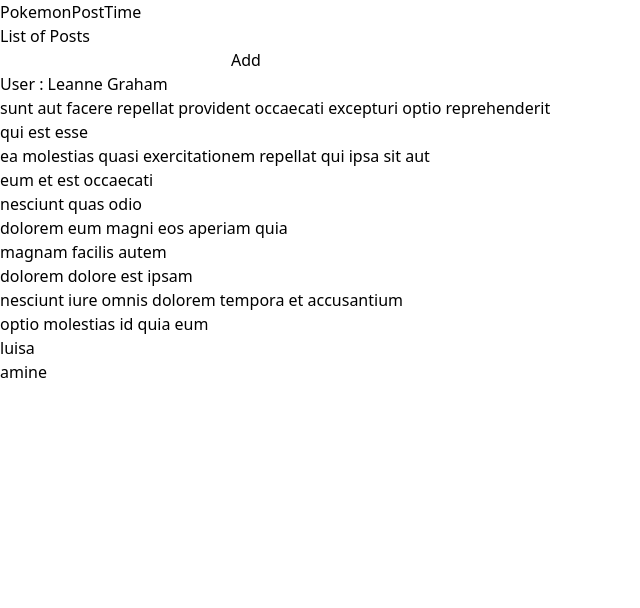
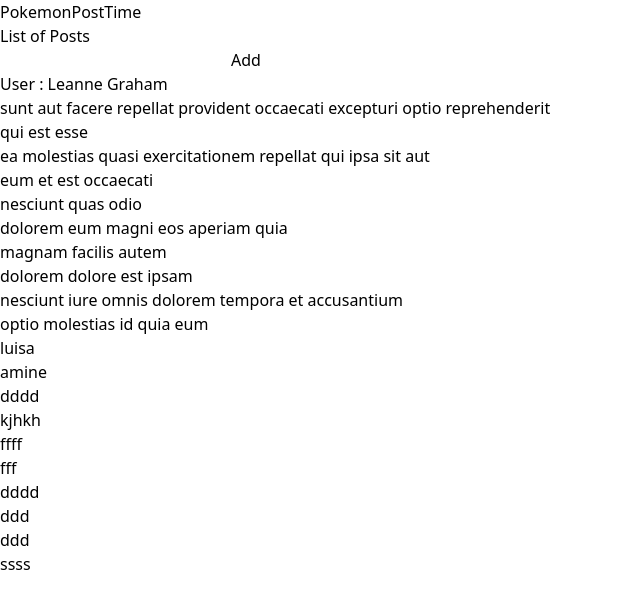
Before and after one commit to gitsoufiane/reactQuery, a React (Create React App) app in the folder rq-essential/: page /post in a window 1280 px wide. Shown: the top 608 px of the page, without its empty margins (0-640 px from the left). Built offline with nearby package versions, Linux system fonts and the light colour scheme; data requests are answered from the project's data file.

Commit message:
onMutate callback

```diff
--- a/rq-essential/db.json
+++ b/rq-essential/db.json
@@ -843,6 +843,54 @@
       "body": "amine",
       "userId": 1,
       "id": 102
+    },
+    {
+      "title": "dddd",
+      "body": "dddd",
+      "userId": 1,
+      "id": 103
+    },
+    {
+      "title": "kjhkh",
+      "body": "kjhkh",
+      "userId": 1,
+      "id": 104
+    },
+    {
+      "title": "ffff",
+      "body": "ffff",
+      "userId": 1,
+      "id": 105
+    },
+    {
+      "title": "fff",
+      "body": "fff",
+      "userId": 1,
+      "id": 106
+    },
+    {
+      "title": "dddd",
+      "body": "dddd",
+      "userId": 1,
+      "id": 107
+    },
+    {
+      "title": "ddd",
+      "body": "ddd",
+      "userId": 1,
+      "id": 108
+    },
+    {
+      "title": "ddd",
+      "body": "ddd",
+      "userId": 1,
+      "id": 109
+    },
+    {
+      "title": "ssss",
+      "body": "ssss",
+      "userId": 1,
+      "id": 110
     }
   ]
 }
--- a/rq-essential/src/components/Posts/PostForm.jsx
+++ b/rq-essential/src/components/Posts/PostForm.jsx
@@ -10,14 +10,26 @@
   const mutate = useMutation(
     (post) => axios.post('http://localhost:3001/posts', post),
     {
+      onMutate: (post) => {
+        client.cancelQueries(['posts', 1]); // cancel all queries for this key ['posts', 1]
+        const oldData = client.getQueryData(['posts', 1]); // get query data for this key ['posts', 1]
+        console.log({ oldData });
+        // client.setQueryData(['posts', 1], (posts) => [
+        //   ...posts,
+        //   { ...post, id: Math.random() },
+        // ]);
+        return () => client.setQueryData(['posts', 1], oldData); //pass to context in onError , onSuccess , onSettled
+      },
       onSuccess: (data, variables, context) => {
         client.invalidateQueries('posts');
-        console.log('onSuccess',{ data, variables, context })
+        console.log('onSuccess', { data, variables, context });
       },
-      onError: (error, variables, context) =>
-        console.log({ error, variables, context }),
+      onError: (error, variables, context) => {
+        console.log('onError', { error, variables, context });
+        if (context) context();
+      },
       onSettled: (data, error, variables, context) =>
-        console.log('onSettled',{ data, error, variables, context }),
+        console.log('onSettled', { data, error, variables, context }),
     },
   );
 
```
